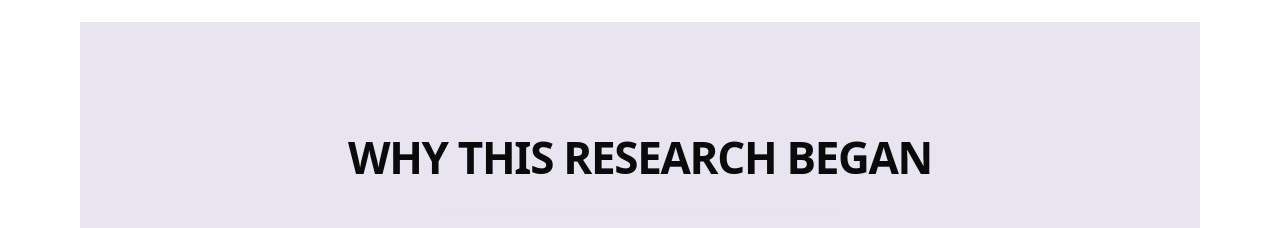
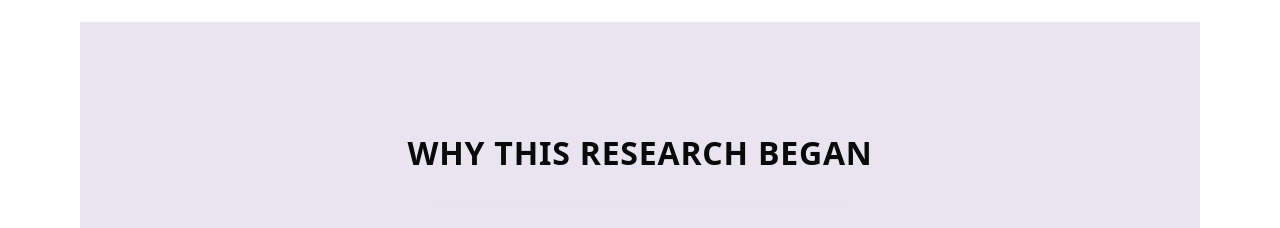
Before and after one commit to TwinspireNeuralSolutions/website, a Next.js app: page /en in a window 1280 px wide. Shown: the part 1720-1948 px from the top of the page. Built offline with nearby package versions, Linux system fonts and the light colour scheme; no server answers; a web font is replaced by a local one.

Commit message:
Problem: style 'Why This Research Began' heading like CTA

```diff
--- a/components/sections/Problem/index.tsx
+++ b/components/sections/Problem/index.tsx
@@ -176,14 +176,9 @@ export function ProblemSection() {
         <section className="bg-footer-bg relative z-10 mt-12 w-full">
           <div className="section-x section-y section-inner mx-auto py-10 text-center md:py-14">
             <div className="mx-auto max-w-[820px]">
-              <Typography
-                variant="title"
-                as="h3"
-                textColor="default"
-                className="mx-auto mb-6 max-w-[820px] text-center uppercase lg:mb-8"
-              >
+              <h3 className="text-foreground mx-auto mb-6 max-w-[820px] text-center text-[22px] leading-[1.2] font-bold tracking-wide uppercase sm:text-[26px] lg:mb-8 lg:text-[32px]">
                 {t('problem.originHeading')}
-              </Typography>
+              </h3>
 
               <div className="border-border mx-auto mt-2 w-1/2 border-t" />
 
```
